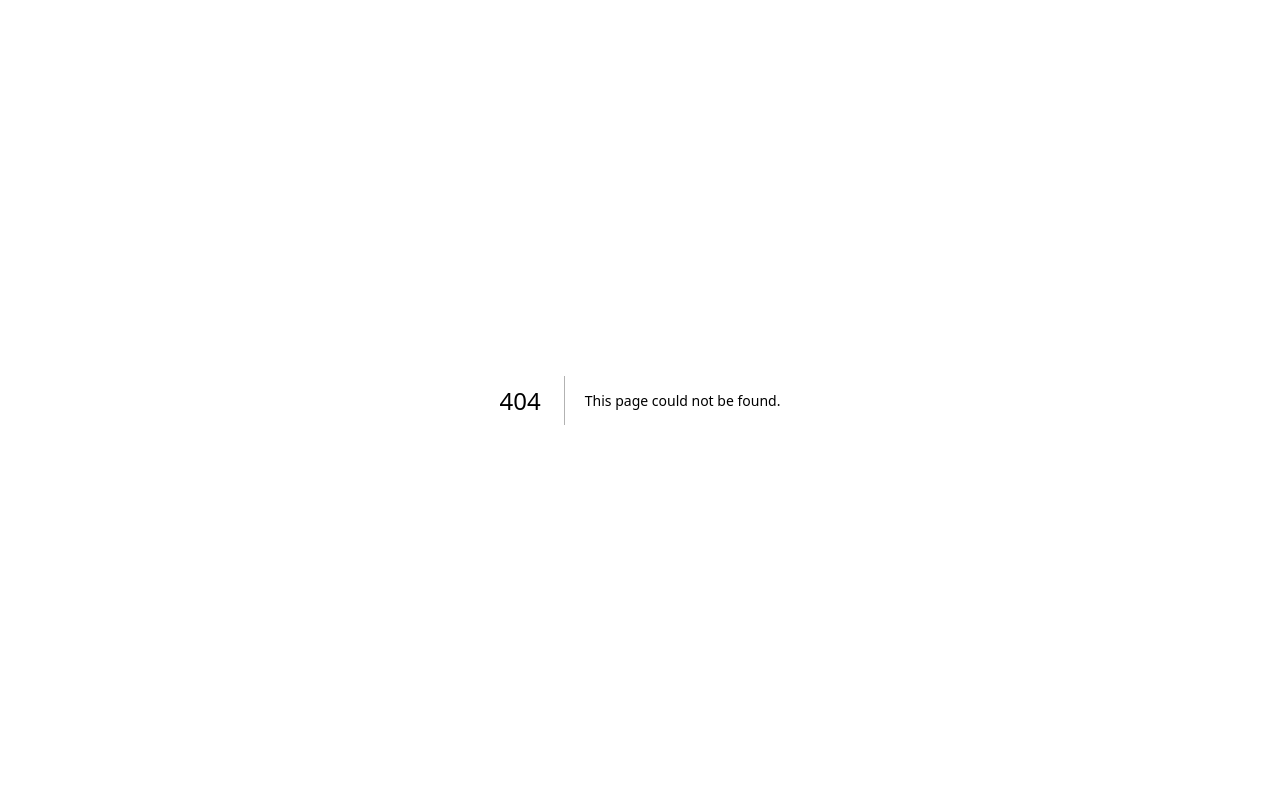
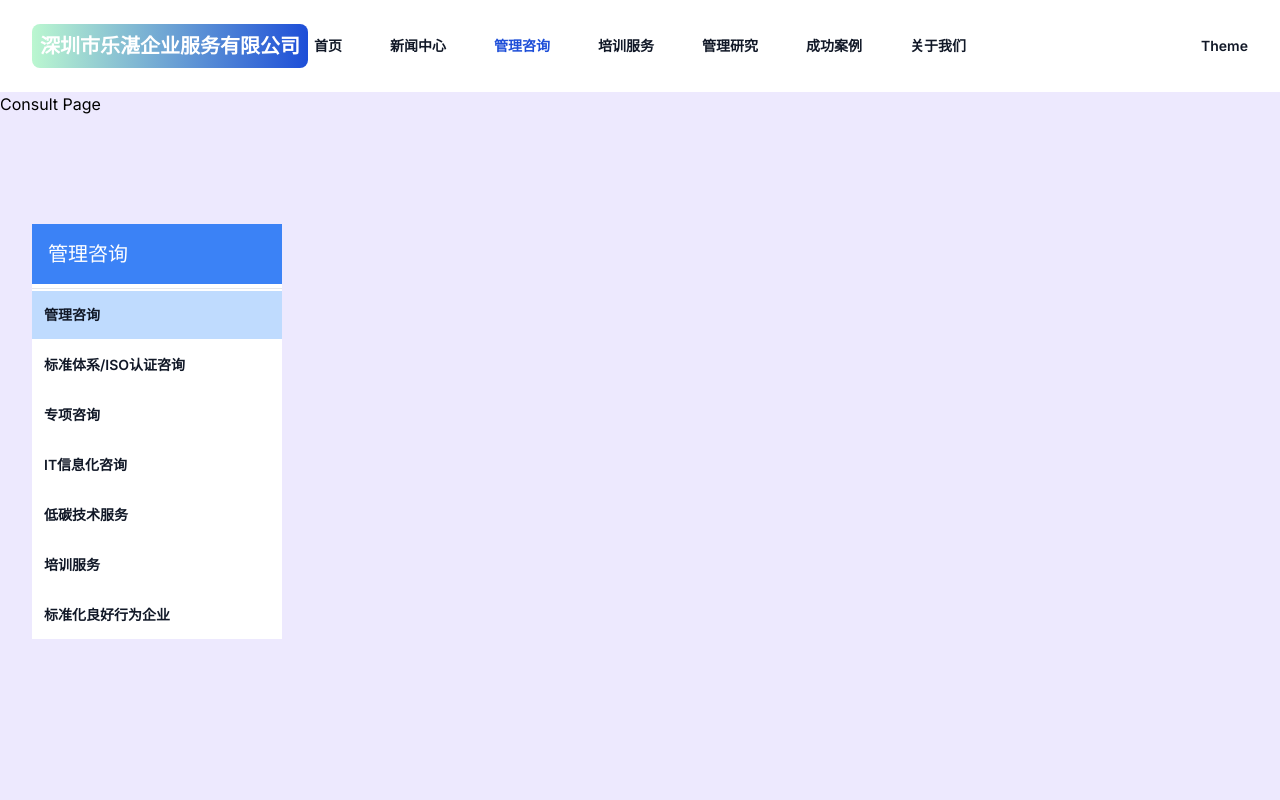
Before and after one commit to luoyuhou/offcial-lz, a Next.js app: page /consult in a window 1280 px wide. Before the commit this address had no page. Shown: the top 800 px of the page. Built offline with nearby package versions, Linux system fonts and the light colour scheme.

Commit message:
chore: add side bar

```diff
--- /dev/null
+++ b/src/const/consult.const.ts
@@ -0,0 +1,9 @@
+export const CONSULT_MENU: { title: string; href: string }[] = [
+  { title: "管理咨询", href: "/consult" },
+  { title: "标准体系/ISO认证咨询", href: "/consult/1" },
+  { title: "专项咨询", href: "/consult/2" },
+  { title: "IT信息化咨询", href: "/consult/3" },
+  { title: "低碳技术服务", href: "/consult/4" },
+  { title: "培训服务", href: "/consult/5" },
+  { title: "标准化良好行为企业", href: "/consult/6" },
+];
--- /dev/null
+++ b/src/modules/menu/side-bar.tsx
@@ -0,0 +1,96 @@
+import React, { useState } from "react";
+import { Dialog } from "@headlessui/react";
+import { Bars3Icon, XMarkIcon } from "@heroicons/react/24/outline";
+
+type SideBarProps = {
+  title: string;
+  href: string;
+};
+
+export default function SideBar(
+  props: Readonly<{ menu: SideBarProps[]; category: string; asPath: string }>,
+) {
+  const { menu, category, asPath } = props;
+  const [mobileMenuOpen, setMobileMenuOpen] = useState(false);
+
+  return (
+    <div className="fixed w-full z-10">
+      <div className="bg-white">
+        <header className="fixed inset-x-0 bottom-40 lg:inset-y-1/4">
+          <nav
+            className="items-center justify-between px-4 py-6 lg:px-8"
+            aria-label="Global"
+          >
+            <div className="flex lg:flex-1" />
+            <div className="flex lg:hidden">
+              <button
+                type="button"
+                className="-m-2.5 inline-flex items-center justify-center rounded-md p-2.5 text-gray-700"
+                onClick={() => setMobileMenuOpen(true)}
+              >
+                <span className="sr-only">Open main menu</span>
+                <Bars3Icon className="h-6 w-6" aria-hidden="true" />
+              </button>
+            </div>
+            <div className="hidden lg:block w-[250px] bg-white">
+              <p className="bg-blue-500 p-4 text-xl text-white">{category}</p>
+              <hr className="mt-1" />
+              {menu.map((item) => {
+                return (
+                  <a
+                    key={item.title}
+                    href={item.href}
+                    className={`block text-sm font-semibold leading-6 hover:text-blue-700 text-gray-900 py-3 pl-3 my-0.5 ${asPath === item.href ? "bg-blue-200" : ""}`}
+                  >
+                    {item.title}
+                  </a>
+                );
+              })}
+            </div>
+          </nav>
+          <Dialog
+            as="div"
+            className="lg:hidden"
+            open={mobileMenuOpen}
+            onClose={setMobileMenuOpen}
+          >
+            <div className="fixed inset-0 z-10" />
+            <Dialog.Panel className="fixed inset-y-0 left-0 z-50 w-[60vw] overflow-y-auto bg-white px-6 py-6 sm:max-w-sm sm:ring-1 sm:ring-gray-900/10">
+              <div className="flex items-center justify-between">
+                <p className="bg-blue-700 p-2 font-bold rounded-md text-white">
+                  {category}
+                </p>
+                <button
+                  type="button"
+                  className="-m-2.5 rounded-md p-2.5 text-gray-700"
+                  onClick={() => setMobileMenuOpen(false)}
+                >
+                  <span className="sr-only">Close menu</span>
+                  <XMarkIcon className="h-6 w-6" aria-hidden="true" />
+                </button>
+              </div>
+              <hr className="mt-5" />
+              <div className="mt-3 flow-root">
+                <div className="-my-6 divide-y divide-gray-500/10">
+                  <div className="space-y-2 py-6">
+                    {menu.map((item) => {
+                      return (
+                        <a
+                          key={item.title}
+                          href={item.href}
+                          className={`-mx-3 block rounded-lg px-3 py-2 text-base font-semibold leading-7 hover:bg-gray-50 text-gray-900 ${asPath === item.href ? "bg-blue-200" : ""}`}
+                        >
+                          {item.title}
+                        </a>
+                      );
+                    })}
+                  </div>
+                </div>
+              </div>
+            </Dialog.Panel>
+          </Dialog>
+        </header>
+      </div>
+    </div>
+  );
+}
--- /dev/null
+++ b/src/pages/consult/[id].tsx
@@ -0,0 +1,18 @@
+import React from "react";
+import RootLayout from "src/modules/layout";
+import SideBar from "src/modules/menu/side-bar";
+import { useRouter } from "next/router";
+import { CONSULT_MENU } from "src/const/consult.const";
+
+export default function ConsultItem() {
+  const { asPath } = useRouter();
+
+  return (
+    <RootLayout>
+      <div className="min-h-dvh">
+        <SideBar menu={CONSULT_MENU} category="管理咨询" asPath={asPath} />
+        <div>Consult Page</div>
+      </div>
+    </RootLayout>
+  );
+}
--- /dev/null
+++ b/src/pages/consult/index.tsx
@@ -0,0 +1,18 @@
+import React from "react";
+import RootLayout from "src/modules/layout";
+import SideBar from "src/modules/menu/side-bar";
+import { useRouter } from "next/router";
+import { CONSULT_MENU } from "src/const/consult.const";
+
+export default function Consult() {
+  const { asPath } = useRouter();
+
+  return (
+    <RootLayout>
+      <div className="min-h-dvh">
+        <div>Consult Page</div>
+        <SideBar menu={CONSULT_MENU} category="管理咨询" asPath={asPath} />
+      </div>
+    </RootLayout>
+  );
+}
```
Also changed, not shown: src/lib/helper.ts (added).
